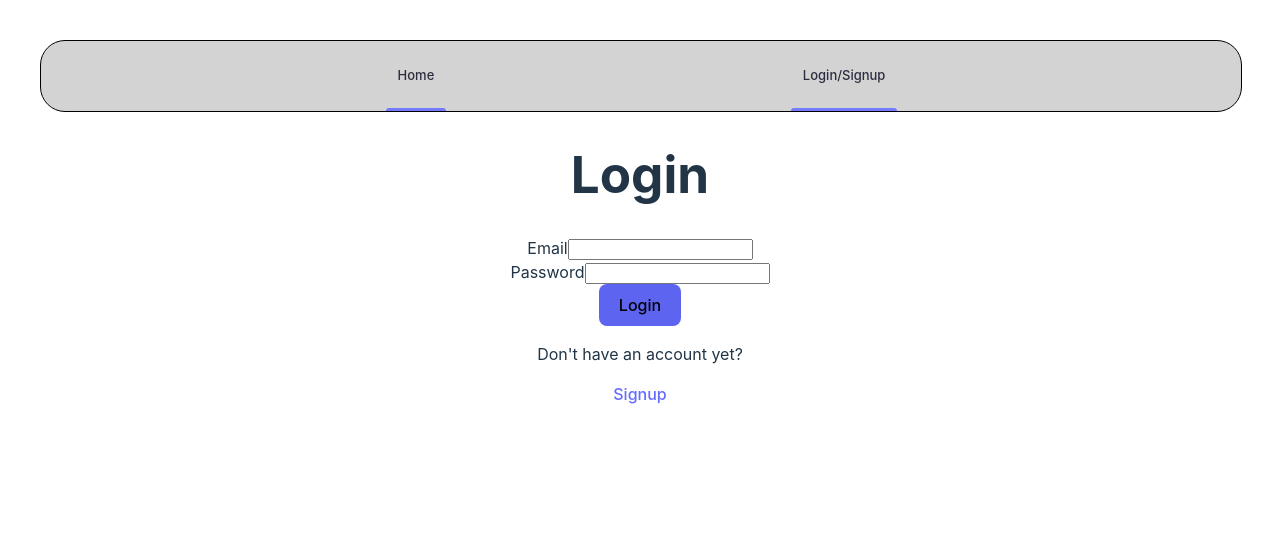
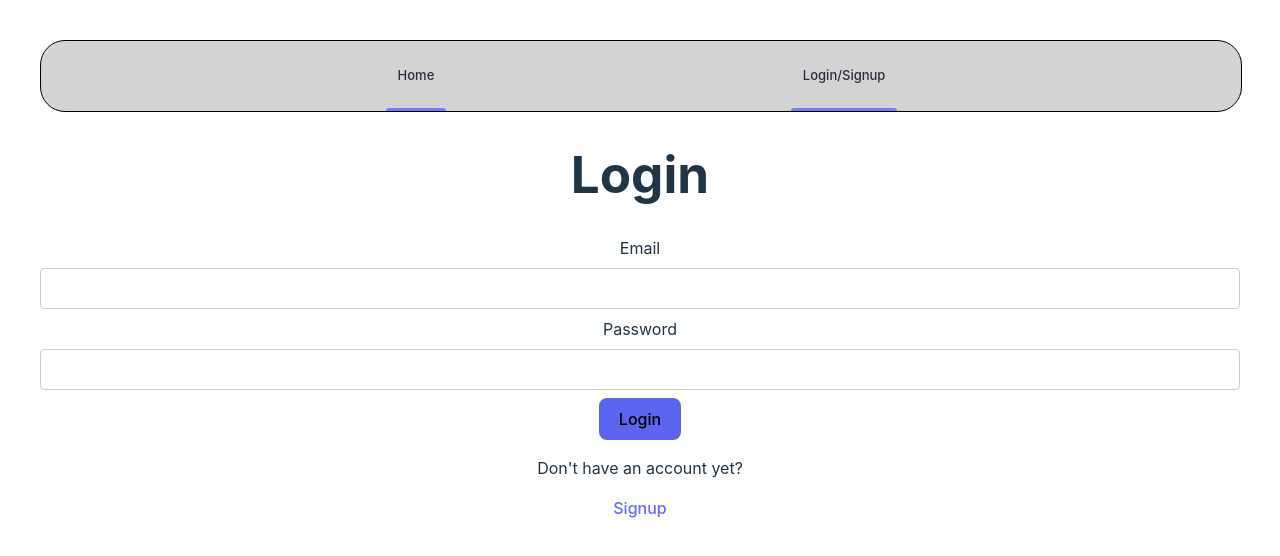
Before and after one commit to LuisOrtiz79/TCG-Deckbuilding-client, a React (Vite) app: page /login in a window 1280 px wide. Shown: the top 556 px of the page. Built offline with nearby package versions, Linux system fonts and the light colour scheme.

Commit message:
Fixed form inputs css

```diff
--- a/src/App.css
+++ b/src/App.css
@@ -234,3 +234,47 @@
 .comments {
   width: 25%;
 }
+
+input[type=text], select {
+  width: 100%;
+  padding: 12px 20px;
+  margin: 8px 0;
+  display: inline-block;
+  border: 1px solid #ccc;
+  border-radius: 4px;
+  box-sizing: border-box;
+}
+
+input[type=email], select {
+  width: 100%;
+  padding: 12px 20px;
+  margin: 8px 0;
+  display: inline-block;
+  border: 1px solid #ccc;
+  border-radius: 4px;
+  box-sizing: border-box;
+}
+
+input[type=password], select {
+  width: 100%;
+  padding: 12px 20px;
+  margin: 8px 0;
+  display: inline-block;
+  border: 1px solid #ccc;
+  border-radius: 4px;
+  box-sizing: border-box;
+}
+
+input[type=submit] {
+  width: 100%;
+  color: white;
+  padding: 14px 20px;
+  margin: 8px 0;
+  border: none;
+  border-radius: 4px;
+  cursor: pointer;
+}
+
+input[type=submit]:hover {
+  background-color: #646cff;
+}
--- a/src/components/ProfileInfo.jsx
+++ b/src/components/ProfileInfo.jsx
@@ -127,9 +127,11 @@ const ProfileInfo = () => {
             <br />
 
             <button type='submit'>Update</button>
+
+            <br />
+
+            <button onClick={() => setIsEditing(false)}>Back</button>
           </form>
-
-          <button onClick={() => setIsEditing(false)}>Back</button>
         </>
       }
       </>
--- a/src/components/Randomizer.jsx
+++ b/src/components/Randomizer.jsx
@@ -86,7 +86,7 @@ const Randomizer = () => {
                 <div data-aos='fade-down'>
                     <img src={card.card_images[0].image_url} alt='cardBox' width={'100vw'} height={'100vh'}/>
                     <p>{card.name}</p>
-                    <p>{card.type} {card.race}</p>
+                    <p>{card.type} | {card.race}</p>
                     <p>{card.desc}</p>
                 </div>
             )}
```
